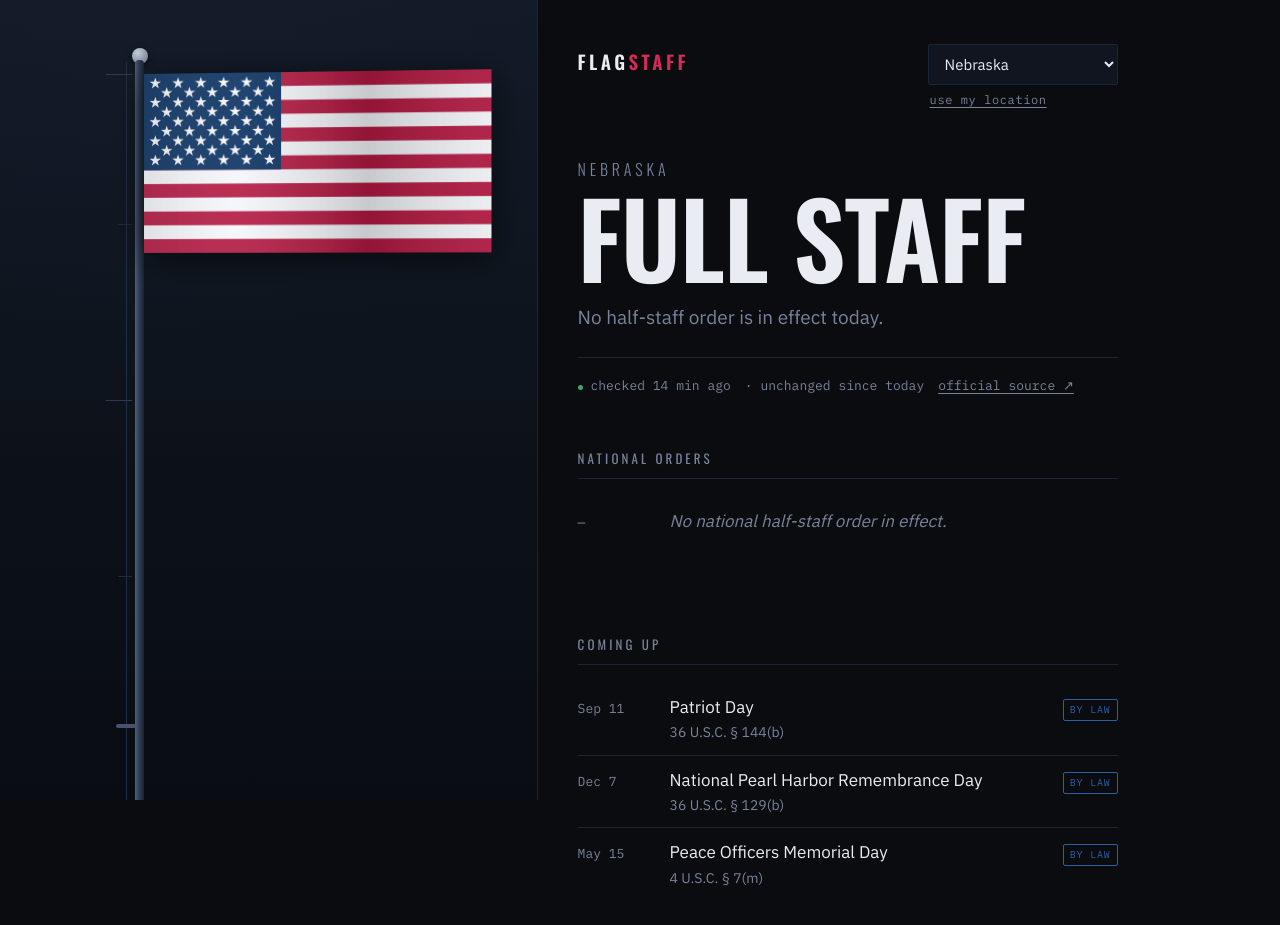
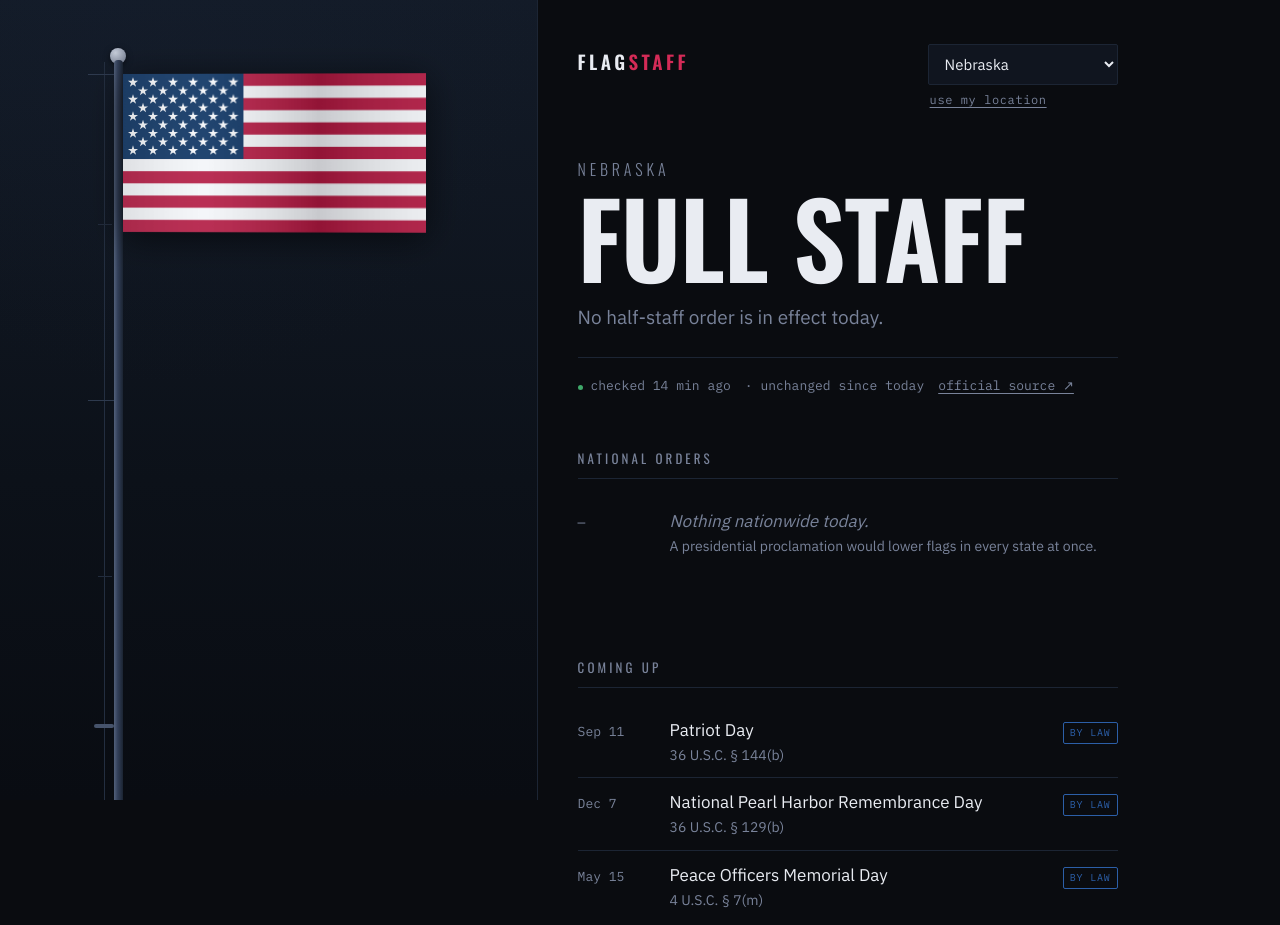
Before and after one commit to hustonberan-debug/flagstaff, a plain HTML site: page index.html in a window 1280 px wide. Shown: the top 925 px of the page. Drawn offline with nearby package versions, Linux system fonts and the light colour scheme.

Commit message:
Add files via upload

```diff
--- a/index.html
+++ b/index.html
@@ -63,29 +63,31 @@ body{
     linear-gradient(180deg,#131B28 0%,#0C1119 60%,#090C12 100%);
   border-right:1px solid var(--line);z-index:10;overflow:hidden}
 
-.truck{position:absolute;left:26%;top:6%;width:16px;height:16px;
+.truck{position:absolute;left:22%;top:6%;width:16px;height:16px;
   margin-left:-8px;border-radius:50%;
   background:radial-gradient(circle at 35% 30%,#C6CDDA,#6C7589);
   box-shadow:0 2px 6px #0008}
-.staff{position:absolute;left:26%;top:calc(6% + 12px);bottom:0;width:9px;
+.staff{position:absolute;left:22%;top:calc(6% + 12px);bottom:0;width:9px;
   margin-left:-4.5px;border-radius:4px 4px 0 0;
   background:linear-gradient(90deg,#52607A 0%,#33405A 40%,#1B2432 100%)}
-.halyard{position:absolute;left:26%;top:calc(6% + 14px);bottom:0;width:1px;
+.halyard{position:absolute;left:22%;top:calc(6% + 14px);bottom:0;width:1px;
   margin-left:-14px;background:#232E40}
-.cleat{position:absolute;left:26%;bottom:9%;width:20px;height:4px;
+.cleat{position:absolute;left:22%;bottom:9%;width:20px;height:4px;
   margin-left:-24px;border-radius:2px;background:#46536B}
 
 /* Tick marks make the pole a measure — the same precision the data claims. */
-.tick{position:absolute;left:calc(26% - 22px);width:14px;height:1px;
+.tick{position:absolute;left:calc(22% - 20px);width:14px;height:1px;
   background:#222C3D}
-.tick.major{width:26px;left:calc(26% - 34px);background:#2E3A4E}
+.tick.major{width:26px;left:calc(22% - 30px);background:#2E3A4E}
 .tick-label{position:absolute;left:0;font-family:var(--mono);font-size:10px;
   letter-spacing:.12em;text-transform:uppercase;color:#414C61;
-  transform:translate(calc(26% - 34px - 100%),-50%);padding-right:10px;
+  transform:translate(calc(22% - 30px - 100%),-50%);padding-right:10px;
   white-space:nowrap}
 
-.flagwrap{position:absolute;left:26%;margin-left:4px;
-  width:min(64%,340px);
+.flagwrap{position:absolute;left:22%;margin-left:5px;
+  /* Must always fit: left offset + width has to stay under 100% of the
+     stage at every viewport, or overflow:hidden crops the canton off. */
+  width:min(56%,300px);
   top:var(--flag-top,calc(6% + 26px));
   transition:top 1.3s cubic-bezier(.22,.85,.24,1),opacity .6s;
   transform-origin:left center}
@@ -93,9 +95,9 @@ body{
   filter:drop-shadow(0 6px 18px rgba(0,0,0,.6))}
 .flagwrap.waving{animation:wave 6.5s ease-in-out infinite}
 @keyframes wave{
-  0%,100%{transform:perspective(700px) rotateY(0deg)   skewY(0deg)}
-  35%    {transform:perspective(700px) rotateY(-8deg)  skewY(.7deg)}
-  70%    {transform:perspective(700px) rotateY(-3deg)  skewY(-.5deg)}
+  0%,100%{transform:perspective(900px) rotateY(0deg)}
+  35%    {transform:perspective(900px) rotateY(-6deg)}
+  70%    {transform:perspective(900px) rotateY(-2deg)}
 }
 /* Cloth shading: a soft moving highlight, clipped to the flag. */
 .fold{animation:fold 6.5s ease-in-out infinite}
@@ -431,7 +433,15 @@ function render(){
   } else if(s.effective_status==='half'){
     vEl.textContent = s.scope==='until-noon' ? 'Half until noon' : 'Half-staff';
     vEl.className='verdict half';
-    rEl.textContent = s.reason || 'A half-staff order is in effect.';
+    // Say WHOSE order it is. Without this the page reads as a contradiction:
+    // a big "HALF-STAFF" headline directly above "no national order in
+    // effect". Both are true — it is a governor's order — but the page has to
+    // say so or the user has to work it out.
+    const who = s.reason_source==='federal'
+      ? 'By presidential proclamation'
+      : `By order of the Governor of ${s.state}`;
+    const detail = (s.reason && s.reason!=='State order') ? s.reason : null;
+    rEl.innerHTML = `<strong>${who}</strong>` + (detail?`<br>${detail}`:'');
   } else {
     vEl.textContent='Full staff'; vEl.className='verdict full';
     rEl.innerHTML = '<em>No half-staff order is in effect today.</em>';
@@ -460,11 +470,24 @@ function render(){
 function renderFederal(){
   const el=document.getElementById('federal');
   const f=DATA.federal;
-  el.innerHTML = f
-    ? `<div class="row"><span class="when">now</span><span class="what">${f.reason}
-        <span class="note">${f.citation||f.authority||''}</span></span></div>`
-    : `<div class="row"><span class="when">—</span><span class="what">
-        <em style="color:var(--muted)">No national half-staff order in effect.</em></span></div>`;
+  const s=(DATA.states||{})[current];
+  if(f){
+    el.innerHTML = `<div class="row"><span class="when">now</span><span class="what">${f.reason}
+        <span class="note">Applies to all 50 states &middot; ${f.citation||f.authority||''}</span></span></div>`;
+    return;
+  }
+  // When a state order is live, saying only "no national order" invites the
+  // reader to think the page contradicts its own headline. Name the reason
+  // the two facts coexist.
+  const stateIsHalf = s && s.effective_status==='half' && s.reason_source!=='federal';
+  el.innerHTML = `<div class="row"><span class="when">&mdash;</span><span class="what">
+      <em style="color:var(--muted)">Nothing nationwide today.</em>` +
+      (stateIsHalf
+        ? `<span class="note">${s.state}'s order above is the governor's,
+             and applies only within ${s.state}.</span>`
+        : `<span class="note">A presidential proclamation would lower flags
+             in every state at once.</span>`)
+    + `</span></div>`;
 }
 
 function renderUpcoming(){
@@ -488,7 +511,7 @@ function buildSelect(){
   const codes=Object.keys(DATA.states||{}).sort();
   sel.innerHTML=codes.map(c=>
     `<option value="${c}"${c===current?' selected':''}>${DATA.states[c].state||c}</option>`).join('');
-  sel.onchange=()=>{current=sel.value;render()};
+  sel.onchange=()=>{current=sel.value;render();renderFederal()};
   if(!DATA.states[current] && codes.length){current=codes[0];sel.value=current}
 }
 
@@ -503,7 +526,7 @@ document.getElementById('locate').onclick=function(){
       if(d<bd){bd=d;best=c}
     }
     if(best && DATA.states[best]){
-      current=best;document.getElementById('state').value=best;render();
+      current=best;document.getElementById('state').value=best;render();renderFederal();
       btn.textContent='use my location';
     } else { btn.textContent='no data for your state'; }
   },()=>{btn.textContent='location denied'},{timeout:8000});
```
